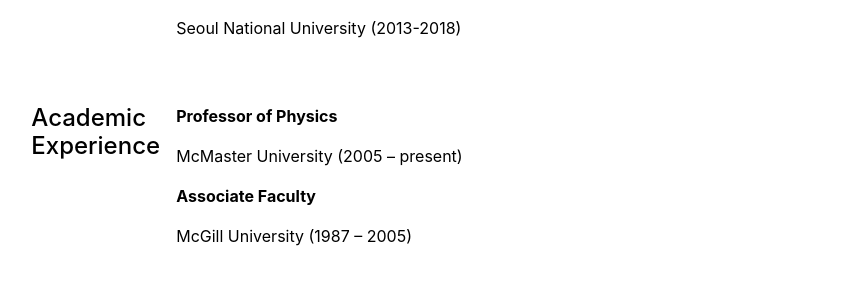
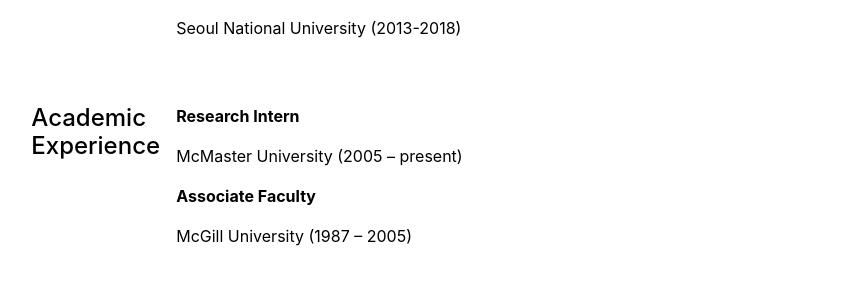
Before and after one commit to stackbit-projects/parallel-tiger-95a47, a Jekyll site: the page built from cv.md, in a window 1280 px wide. Shown: the part 296-595 px from the top of the page, without its empty margins (198-1065 px from the left). Built offline with Jekyll 4.4.1, drawn with Linux system fonts in a browser that asks for light colours.

Commit message:
academic-experience.yml: updated title in items

```diff
--- a/_data/cv/academic-experience.yml
+++ b/_data/cv/academic-experience.yml
@@ -1,5 +1,4 @@
-- title: 'Professor of Physics'
-  description: 'McMaster University (2005 – present)'
-
-- title: 'Associate Faculty'
-  description: 'McGill University (1987 – 2005)'
+- title: Research Intern
+  description: McMaster University (2005 – present)
+- title: Associate Faculty
+  description: McGill University (1987 – 2005)
```
